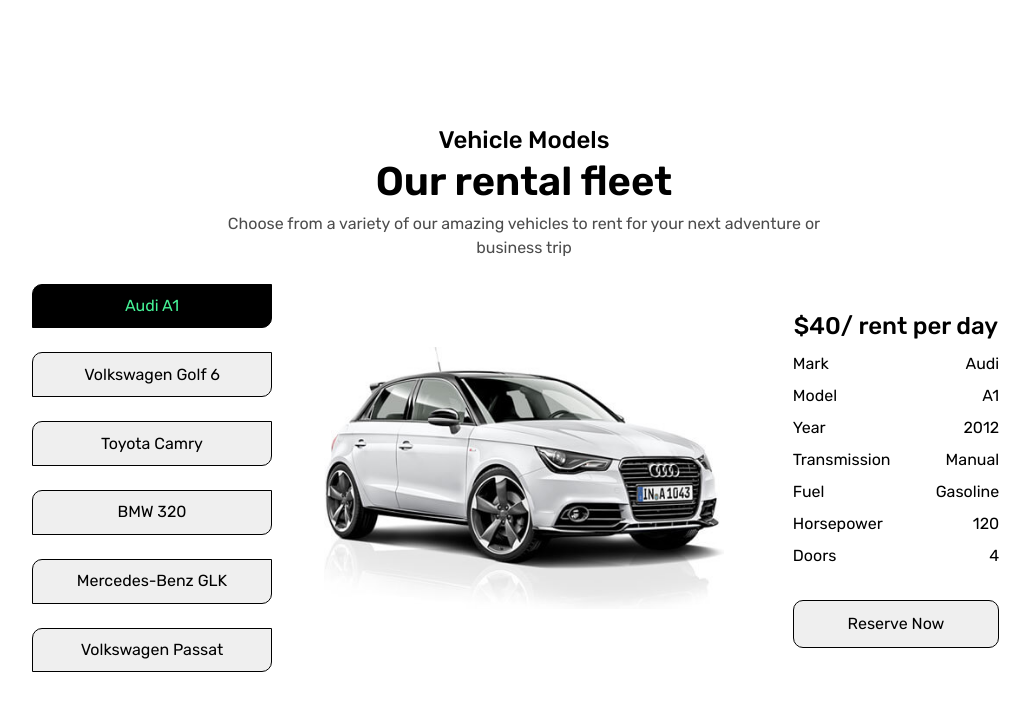
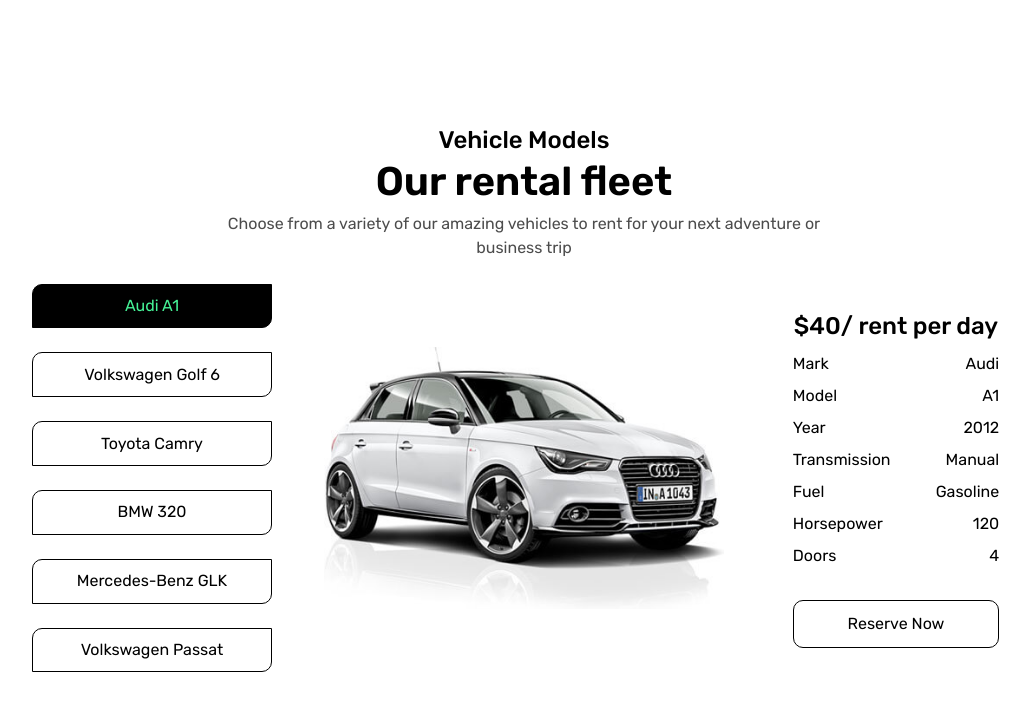
Before and after one commit to beVoli/Car-Rental, a React (Vite) app: page / in a window 1280 px wide. Shown: the top 710 px of the page, without its empty margins (116-1146 px from the left). Built offline with nearby package versions, Linux system fonts and the light colour scheme.

Commit message:
Button style modified

```diff
--- a/src/components/CarPicker/CarDescription.css
+++ b/src/components/CarPicker/CarDescription.css
@@ -1,6 +1,3 @@
-
-
-
 .car-description {
   width: 100%;
   display: grid;
@@ -8,7 +5,7 @@
 }
 
 @media (min-width: 1000px) {
-  .car-description{
+  .car-description {
     width: 60%;
   }
 }
@@ -36,12 +33,14 @@
   margin-top: 0.5rem;
   height: 3rem;
   cursor: pointer;
+  background: var(--clr-secondary-100);
   border: 1px solid var(--clr-secondary-900);
+
   border-radius: 10px;
   transition: all 300ms;
 }
 
-@media (min-width:1000px) {
+@media (min-width: 1000px) {
   .btn-reserve {
     margin-top: 1.5rem;
   }
--- a/src/components/CarPicker/CarModel.css
+++ b/src/components/CarPicker/CarModel.css
@@ -1,9 +1,7 @@
-
 .picker-box {
   width: 100%;
   display: grid;
   gap: 0.8rem;
-
 }
 
 @media (min-width: 1000px) {
@@ -17,15 +15,16 @@
   width: 100%;
   height: 2.8rem;
   cursor: pointer;
+  background: var(--clr-secondary-100);
   border: 1px solid var(--clr-secondary-900);
   border-radius: 10px 0 10px 0;
   color: var(--clr-secondary-900);
   transition: all 300ms;
 }
 
-@media(min-width: 1000px) {
+@media (min-width: 1000px) {
   .model-pick {
-    width:15rem;
+    width: 15rem;
   }
 }
 
--- a/src/components/CarPicker/CarPicker.css
+++ b/src/components/CarPicker/CarPicker.css
@@ -5,6 +5,7 @@
   gap: 1.5rem;
   padding: 1rem;
 }
+
 
 .section-picker {
   width: 100%;
```
